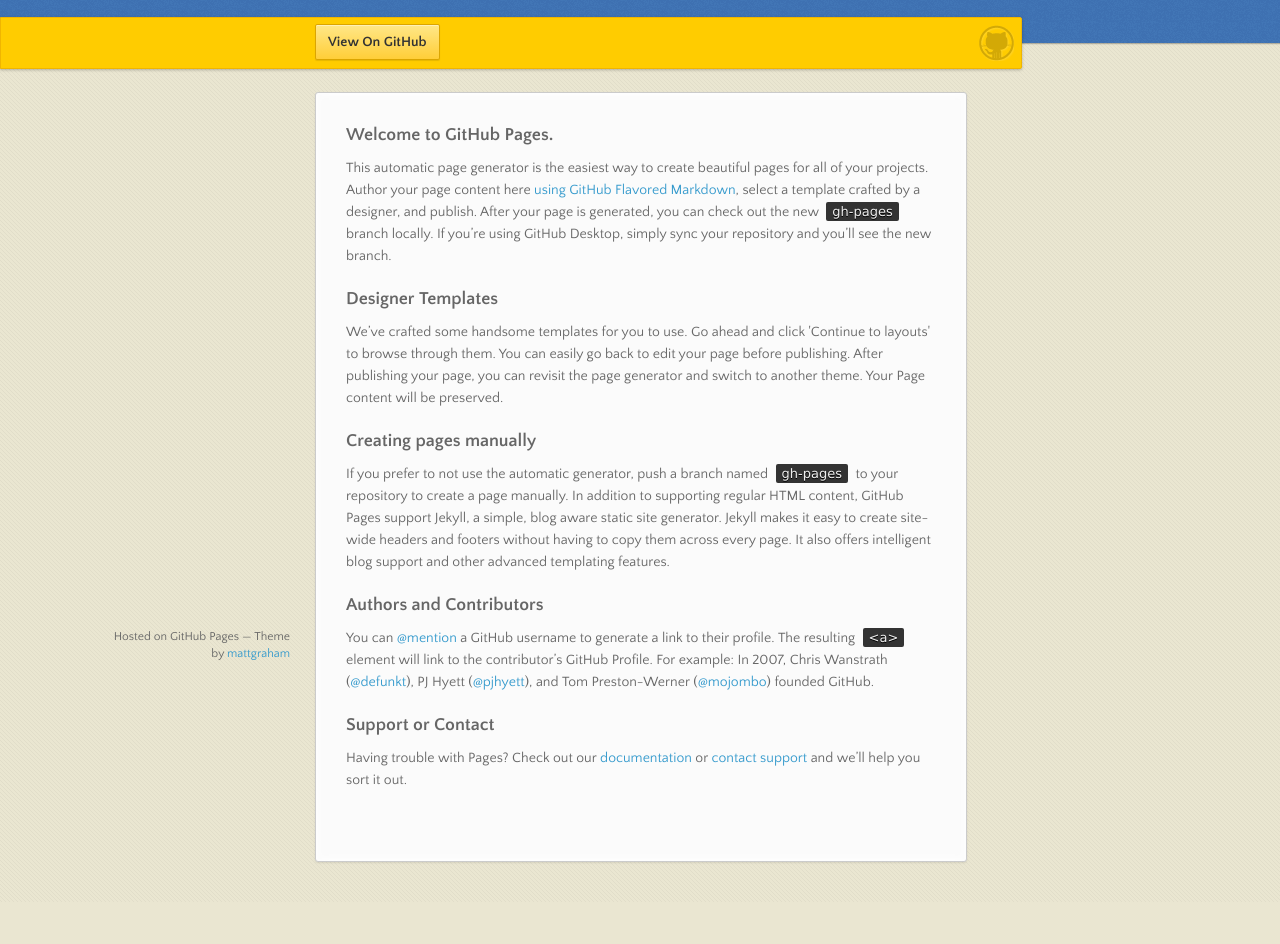
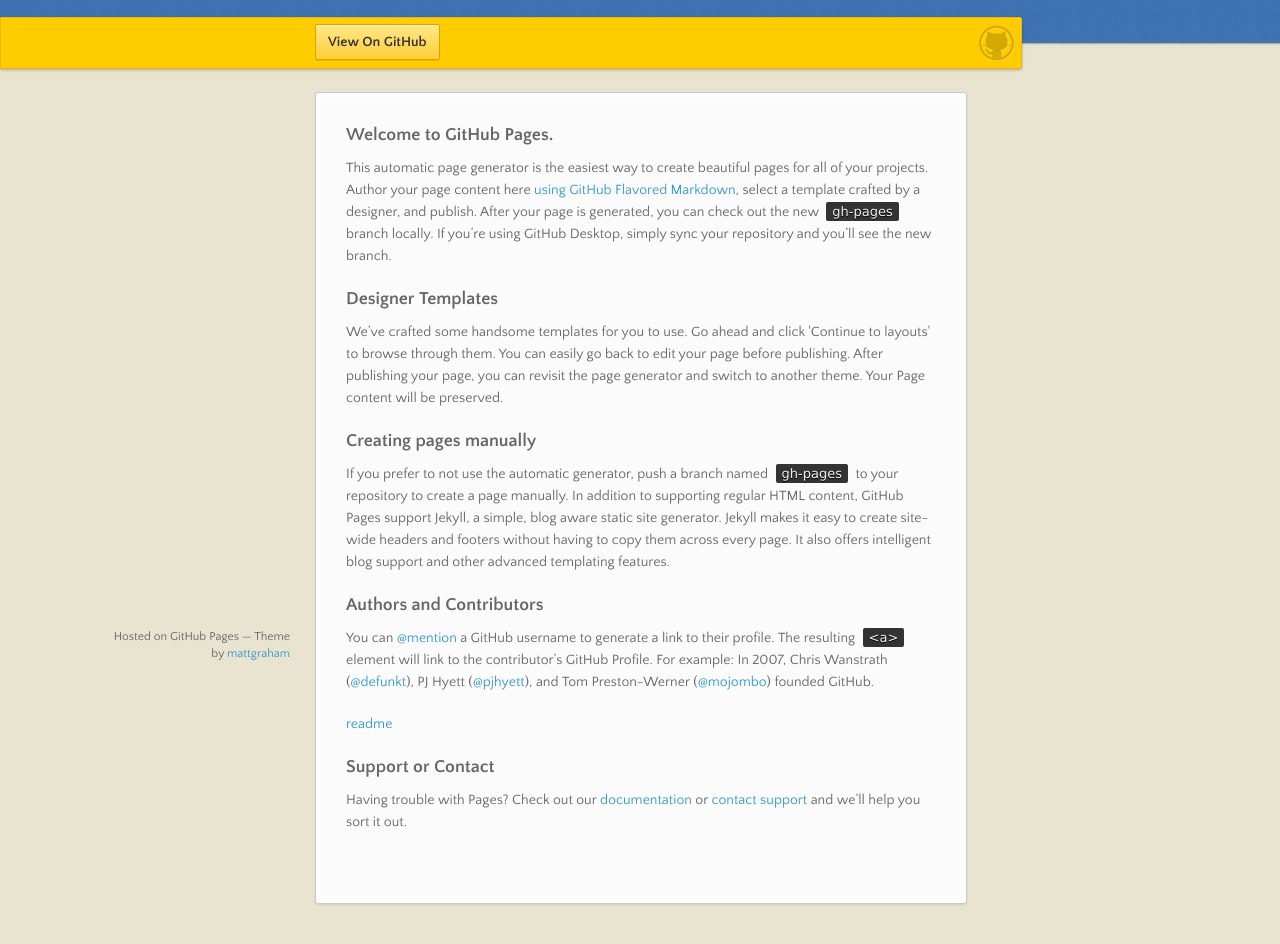
Before and after one commit to johnsafe/johnsafe.github.com, a plain HTML site: page index.html in a window 1280 px wide. Shown: the part 98-1042 px from the top of the page. Before the commit the page ends 1000 px from the top, so only its background shows below. Drawn offline with nearby package versions, Linux system fonts and the light colour scheme.

Commit message:
Update index.html

```diff
--- a/index.html
+++ b/index.html
@@ -51,7 +51,7 @@
 <a id="authors-and-contributors" class="anchor" href="#authors-and-contributors" aria-hidden="true"><span aria-hidden="true" class="octicon octicon-link"></span></a>Authors and Contributors</h3>
 
 <p>You can <a href="https://help.github.com/articles/basic-writing-and-formatting-syntax/#mentioning-users-and-teams" class="user-mention">@mention</a> a GitHub username to generate a link to their profile. The resulting <code>&lt;a&gt;</code> element will link to the contributor’s GitHub Profile. For example: In 2007, Chris Wanstrath (<a href="https://github.com/defunkt" class="user-mention">@defunkt</a>), PJ Hyett (<a href="https://github.com/pjhyett" class="user-mention">@pjhyett</a>), and Tom Preston-Werner (<a href="https://github.com/mojombo" class="user-mention">@mojombo</a>) founded GitHub.</p>
-
+<p><a href='./README.md' target='_blank'>readme</a></p>
 <h3>
 <a id="support-or-contact" class="anchor" href="#support-or-contact" aria-hidden="true"><span aria-hidden="true" class="octicon octicon-link"></span></a>Support or Contact</h3>
 
```
